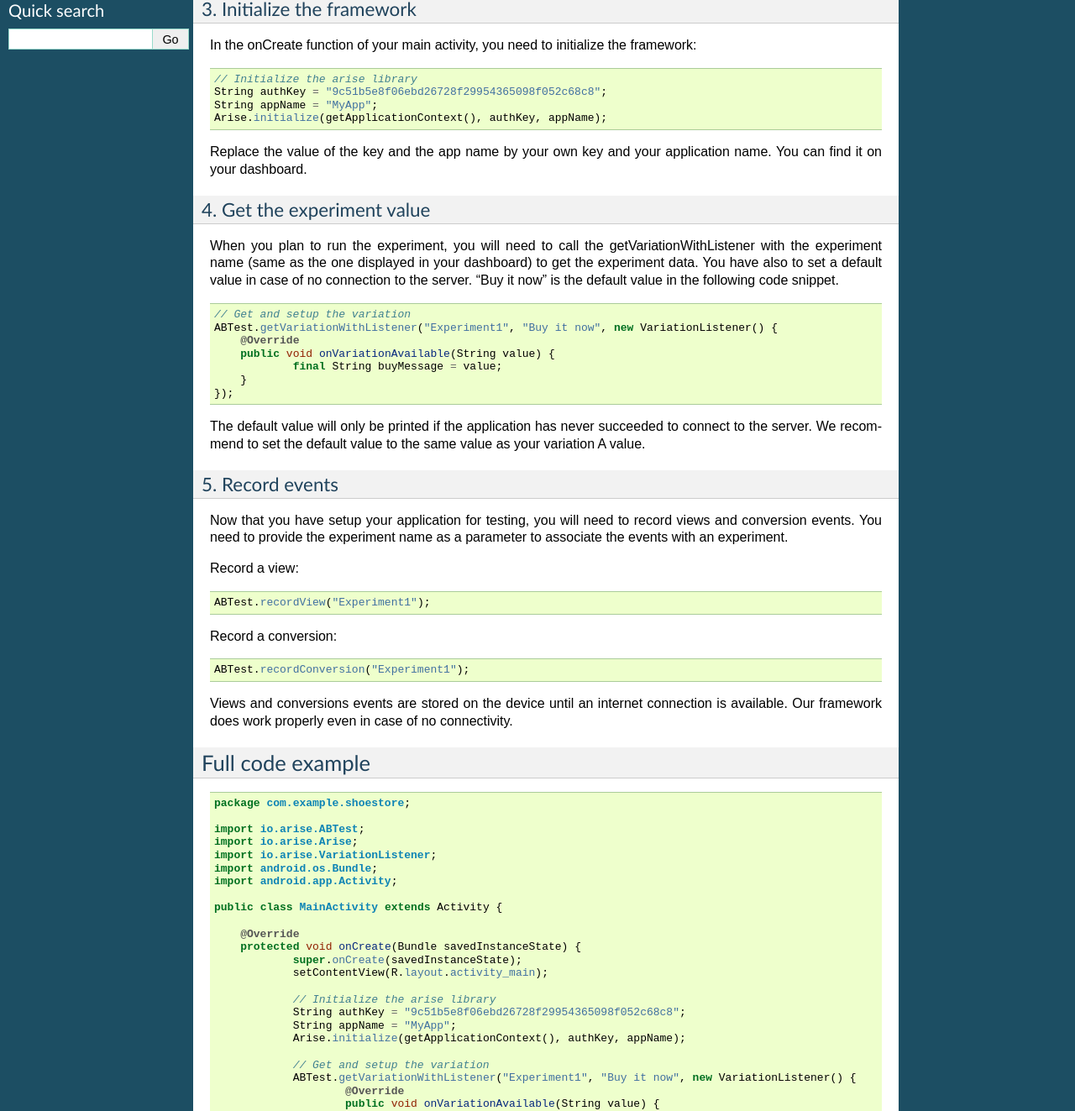
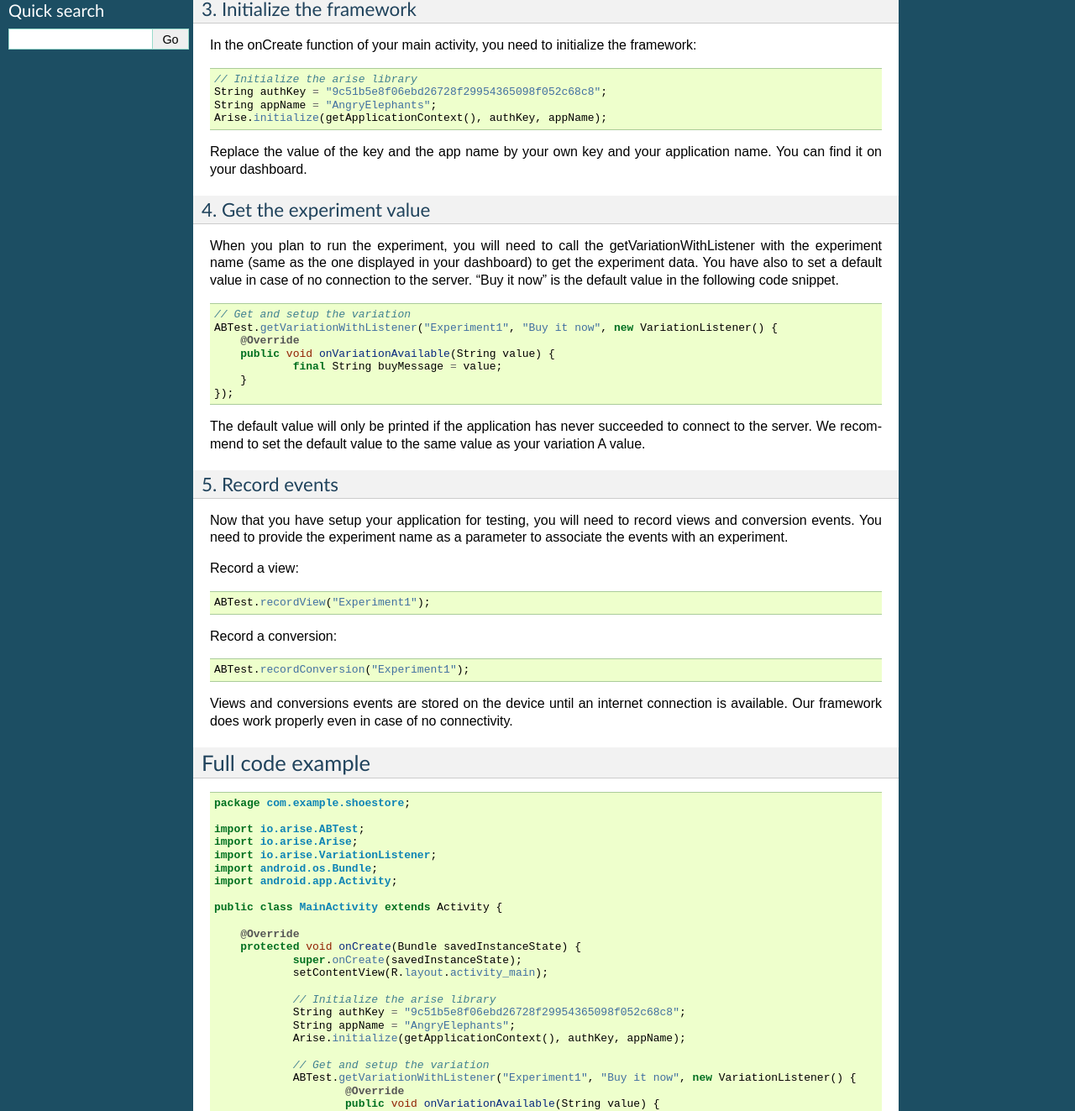
Before and after one commit to smart-mobile-software/arisedocs, a Sphinx documentation site: the page built from docs/source/android.rst, in a window 1280 px wide. Shown: the part 442-1765 px from the top of the page at 84% size. Built offline with Sphinx 7.4.7, drawn with Linux system fonts in a browser that asks for light colours.

Commit message:
changing MyApp by AngryElephants

```diff
--- a/docs/source/android.rst
+++ b/docs/source/android.rst
@@ -34,7 +34,7 @@ In the onCreate function of your main activity, you need to initialize the frame
 
     // Initialize the arise library
     String authKey = "9c51b5e8f06ebd26728f29954365098f052c68c8";
-    String appName = "MyApp";
+    String appName = "AngryElephants";
     Arise.initialize(getApplicationContext(), authKey, appName);
 
 Replace the value of the key and the app name by your own key and your application name. You can find it on your dashboard.
@@ -98,7 +98,7 @@ Full code example
 
     		// Initialize the arise library
     		String authKey = "9c51b5e8f06ebd26728f29954365098f052c68c8";
-    		String appName = "MyApp";
+    		String appName = "AngryElephants";
     	   	Arise.initialize(getApplicationContext(), authKey, appName);
 
     		// Get and setup the variation
--- a/docs/source/ios.rst
+++ b/docs/source/ios.rst
@@ -41,7 +41,7 @@ Add the following line under application:didFinishLaunchingWithOptions of your A
 
 .. code-block:: obj-c
 
-    [Arise initializeWithKey:@"9c51b5e8f06ebd26728f29954365098f052c68c8" appName:@"MyApp"];
+    [Arise initializeWithKey:@"9c51b5e8f06ebd26728f29954365098f052c68c8" appName:@"AngryElephants"];
 
 Replace the value of the key and the app name by your own key and your application name. You can find it on your dashboard.
 
```
